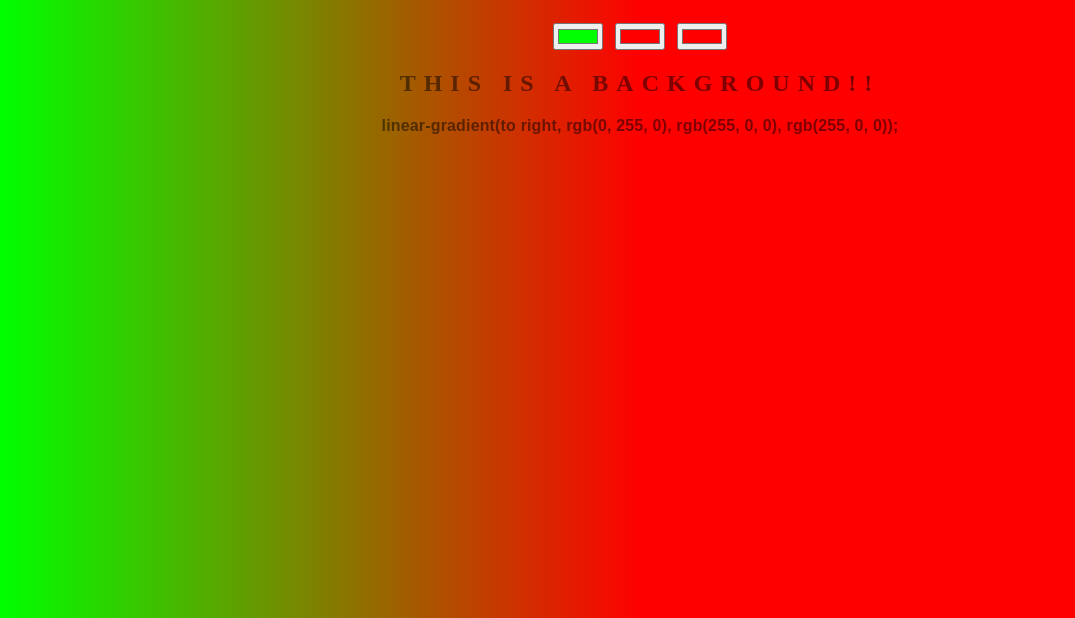
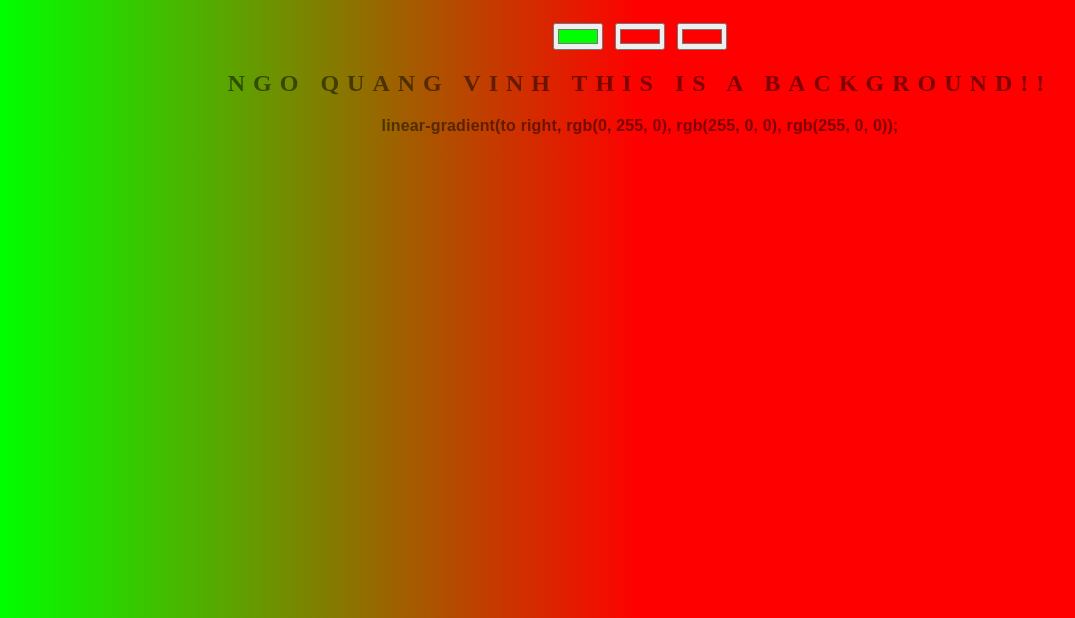
Before and after one commit to vinhnqdev/background-generator, a plain HTML site: page index.html in a window 1280 px wide. Shown: the part 182-800 px from the top of the page, without its empty margins (0-1075 px from the left). Drawn offline with Linux system fonts and the light colour scheme.

Commit message:
i want to add yourname to left

```diff
--- a/index.html
+++ b/index.html
@@ -9,7 +9,7 @@
 	<input class="color1" type="color" name="color1" value="#00ff00">
 	<input class="color2" type="color" name="color2" value="#ff0000">
 	<input class="color3" type="color" name="color2" value="#ff0000">
-	<h2>This is a background!!</h2>
+	<h2>Ngo Quang Vinh This is a background!!</h2>
 	<h3></h3>
 	<h2></h2>
 	<script type="text/javascript" src="script.js"></script>
```
